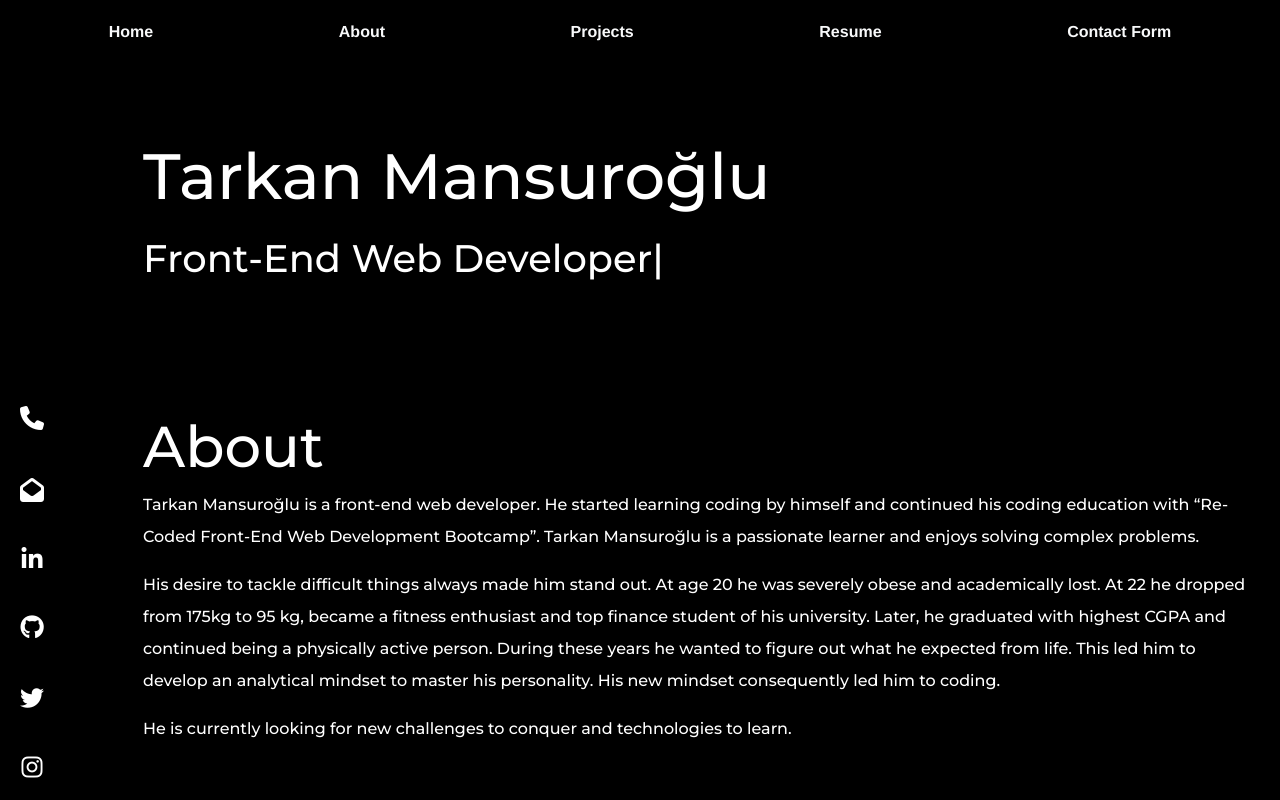
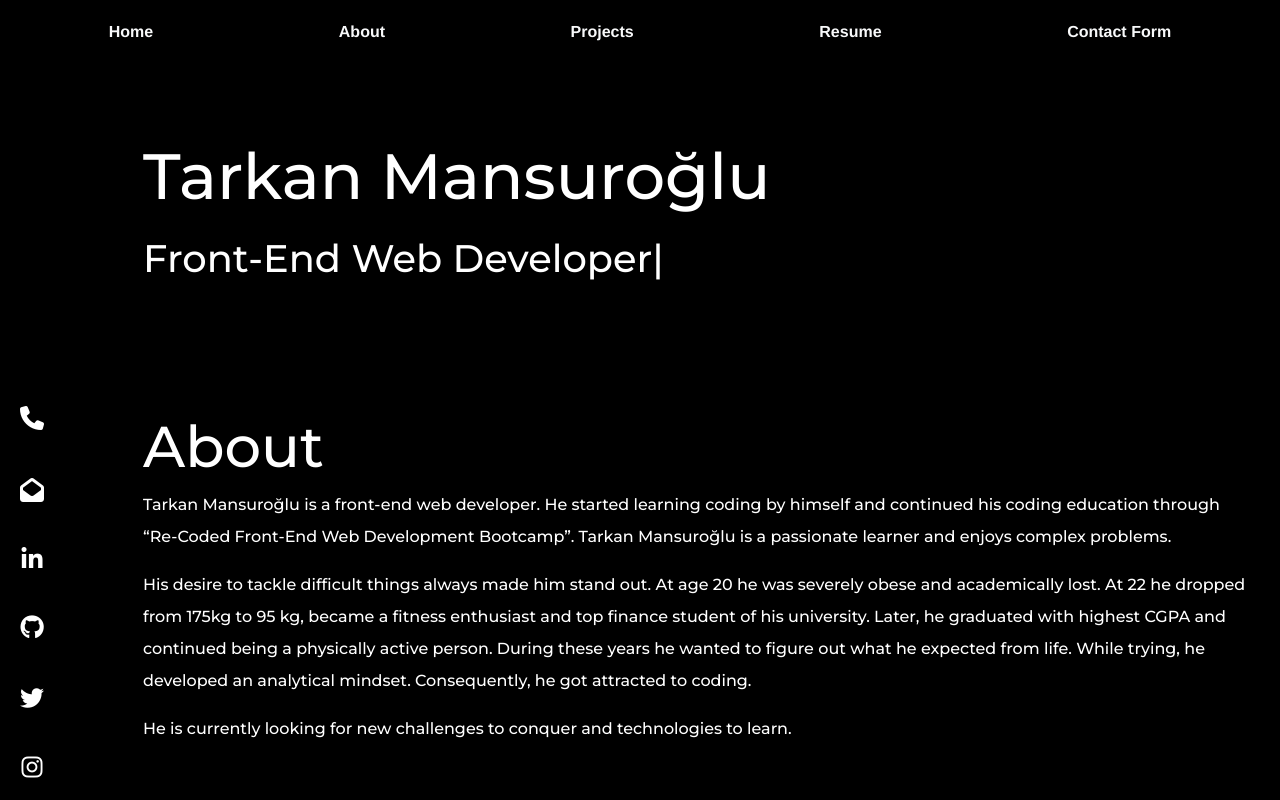
Before and after one commit to tmansuroglu/portfolio, a React (Create React App) app: page / in a window 1280 px wide. Shown: the top 800 px of the page. Built offline with nearby package versions, Linux system fonts and the light colour scheme.

Commit message:
about text change

```diff
--- a/src/components/About/index.jsx
+++ b/src/components/About/index.jsx
@@ -12,9 +12,9 @@ const About = () => {
                 <p>
                     Tarkan Mansuroğlu is a front-end web developer. He started
                     learning coding by himself and continued his coding
-                    education with “Re-Coded Front-End Web Development
+                    education through “Re-Coded Front-End Web Development
                     Bootcamp”. Tarkan Mansuroğlu is a passionate learner and
-                    enjoys solving complex problems.
+                    enjoys complex problems.
                 </p>
                 <p>
                     His desire to tackle difficult things always made him stand
@@ -23,9 +23,9 @@ const About = () => {
                     enthusiast and top finance student of his university. Later,
                     he graduated with highest CGPA and continued being a
                     physically active person. During these years he wanted to
-                    figure out what he expected from life. This led him to
-                    develop an analytical mindset to master his personality. His
-                    new mindset consequently led him to coding.
+                    figure out what he expected from life. While trying, he
+                    developed an analytical mindset. Consequently, he got
+                    attracted to coding.
                 </p>
                 <p>
                     He is currently looking for new challenges to conquer and
```
